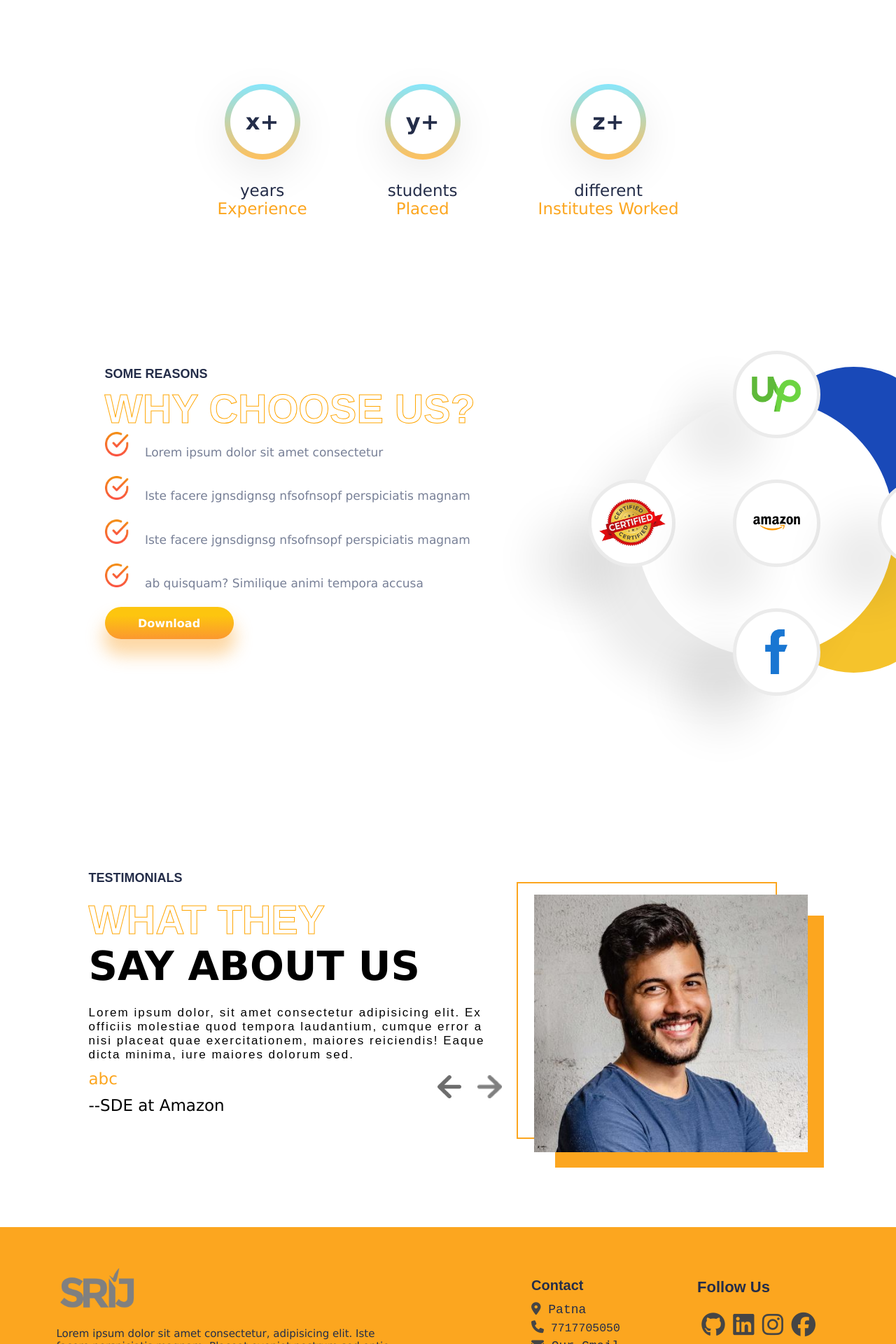
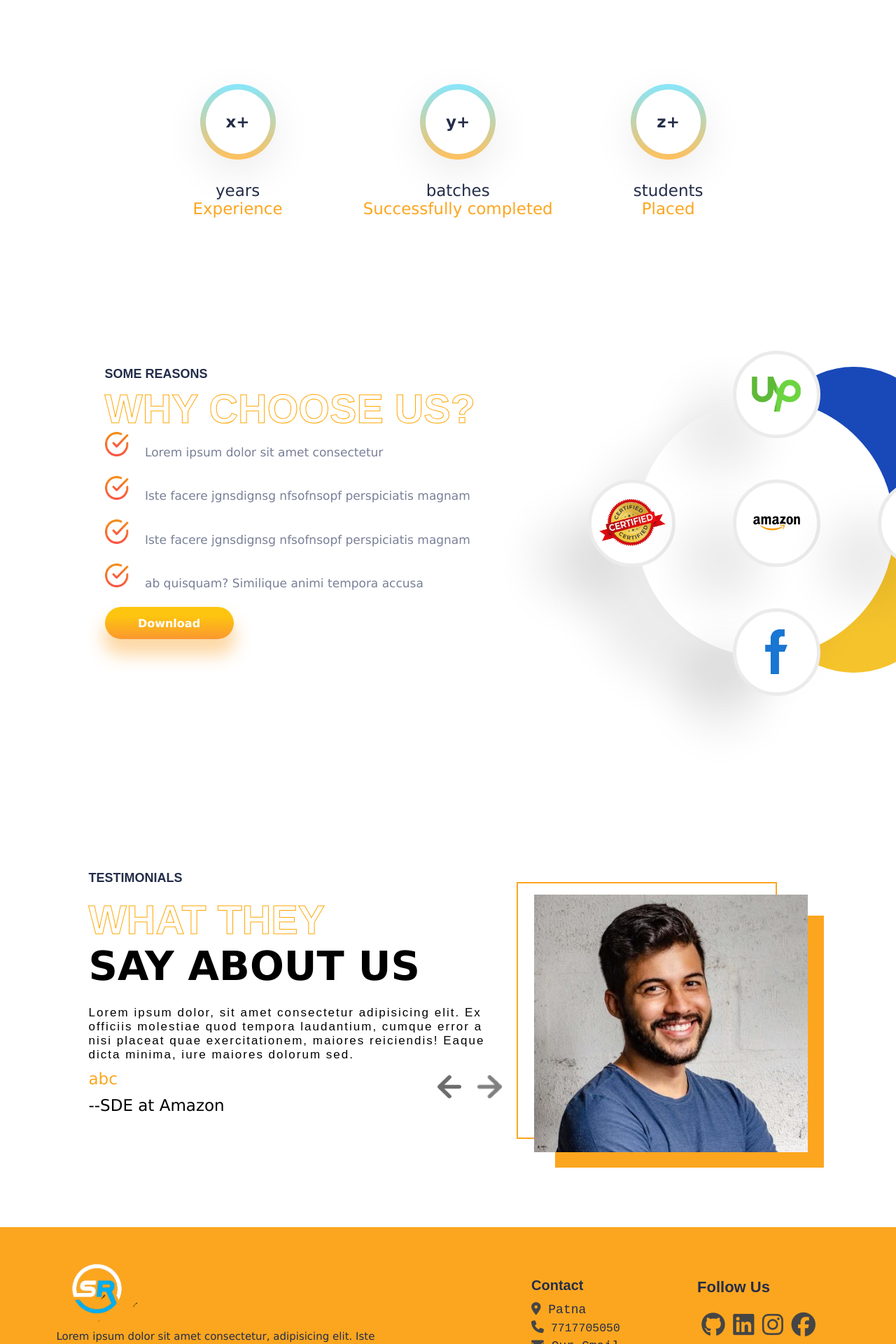
Before and after one commit to Saurabh-Shivam/SRITComputerClasses-Website, a React (Create React App) app in the folder frontend/: page / in a window 1280 px wide. Shown: the part 1900-3820 px from the top of the page at 70% size. Built offline with nearby package versions, Linux system fonts and the light colour scheme.

Commit message:
did some minor changes

```diff
--- a/frontend/src/Data/testimonialData.js
+++ b/frontend/src/Data/testimonialData.js
@@ -45,7 +45,7 @@ export const testimonialData = [
   {
     img: profilePic6,
     review:
-      "Lorem ipsum dolor, sit amet consectetur adipisicing elit. Ex officiis molestiae quod tempora laudantium, cumque error a nisi placeat quae exercitationem, maiores reiciendis! Eaque dicta minima, iure maiores dolorum sed.",
+      "shubham sir is best rror a nisi placeat quae exercitationem, maiores reiciendis! Eaque dicta minima, iure maiores dolorum sed.",
     name: "stu",
     status: "B.Sc. CS",
   },
--- a/frontend/src/components/Experience/Experience.css
+++ b/frontend/src/components/Experience/Experience.css
@@ -24,7 +24,7 @@
     align-items: center;
     justify-content: center;
     /* 1rem = 16px */
-    font-size: 32px;
+    font-size: 23px;
     font-weight: bold;
     margin-bottom: 1.7rem;
 }
--- a/frontend/src/components/Experience/Experience.jsx
+++ b/frontend/src/components/Experience/Experience.jsx
@@ -17,6 +17,7 @@ const Experience = () => {
           // for darkmode
           // style={{ color: darkMode ? "var(--orange)" : "" }}
         >
+          {/* 12+ */}
           x+
         </div>
         {/* for darkmode */}
@@ -34,7 +35,26 @@ const Experience = () => {
           // for darkmode
           // style={{ color: darkMode ? "var(--orange)" : "" }}
         >
+          {/* 25+ */}
           y+
+        </div>
+        {/* for darkmode */}
+        <span
+        // style={{ color: darkMode ? "white" : "" }}
+        >
+          batches
+        </span>
+        <span>Successfully completed</span>
+      </div>
+
+      <div className="achievement">
+        <div
+          className="circle thirdCir"
+          // for darkmode
+          // style={{ color: darkMode ? "var(--orange)" : "" }}
+        >
+          {/* 100+ */}
+          z+
         </div>
         {/* for darkmode */}
         <span
@@ -44,23 +64,6 @@ const Experience = () => {
         </span>
         <span>Placed</span>
       </div>
-
-      <div className="achievement">
-        <div
-          className="circle thirdCir"
-          // for darkmode
-          // style={{ color: darkMode ? "var(--orange)" : "" }}
-        >
-          z+
-        </div>
-        {/* for darkmode */}
-        <span
-        // style={{ color: darkMode ? "white" : "" }}
-        >
-          different
-        </span>
-        <span>Institutes Worked</span>
-      </div>
     </div>
   );
 };
--- a/frontend/src/components/Footer/Footer.css
+++ b/frontend/src/components/Footer/Footer.css
@@ -22,7 +22,7 @@
 .f-left>:nth-of-type(1) {
     color: var(--black);
     font-size: 15px;
-    margin-top: 1rem;
+    /* margin-top: 1rem; */
     width: 26rem;
     width: 22rem;
 }
--- a/frontend/src/components/Footer/Footer.jsx
+++ b/frontend/src/components/Footer/Footer.jsx
@@ -2,7 +2,8 @@ import React from "react";
 import "./Footer.css";
 // Importing image
 // import Wave from "../../img/wave.png";
-import Logo from "../../img/logo.png";
+// import Logo from "../../img/logo.png";
+import Logo from "../../img/sritlogo.png";
 // import Insta from "@iconscout/react-unicons/icons/uil-instagram";
 // import Facebook from "@iconscout/react-unicons/icons/uil-facebook";
 // import Gitub from "@iconscout/react-unicons/icons/uil-github";
@@ -19,7 +20,7 @@ const Footer = () => {
           style={{
             width: "5rem",
             heigh: "5rem",
-            filter: "contrast(0)",
+            // filter: "contrast(0)",
           }}
         />
         <span>
```
Also changed, not shown: frontend/src/img/sritlogo.png (added), frontend/src/img/srlogo.jpg (added).
